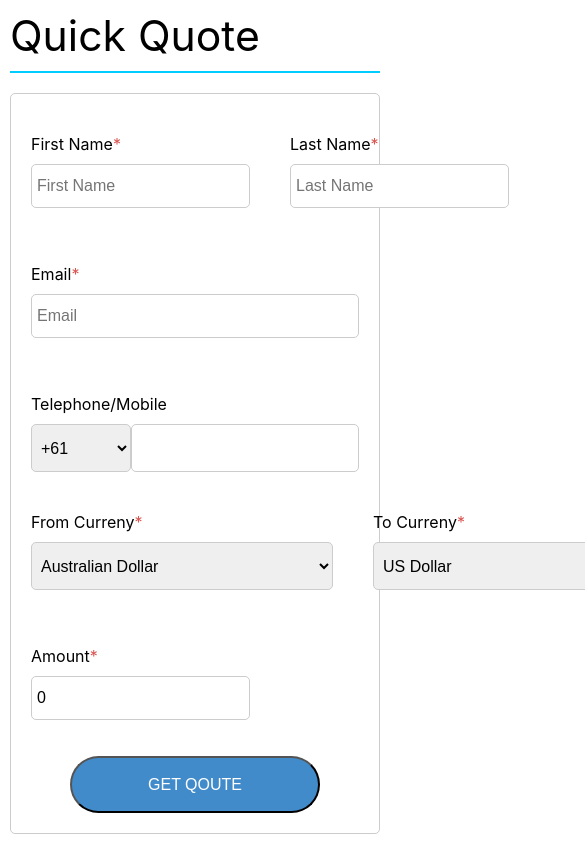
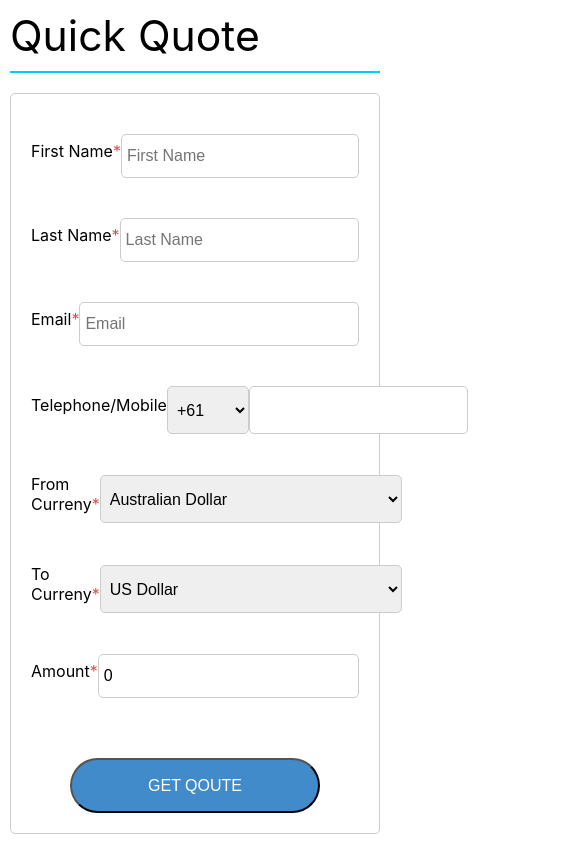
Before and after one commit to wc42888/quote, a React (Create React App) app: page / in a window 390 px wide. Shown: the top 864 px of the page, 585 px wide, since content can reach past the window. Built offline with nearby package versions, Linux system fonts and the light colour scheme.

Commit message:
added responsive

```diff
--- a/src/QuoteForm.js
+++ b/src/QuoteForm.js
@@ -9,6 +9,7 @@ import {
 } from './components';
 import { currencies } from './constants';
 import { LIGHT_GREY } from './typography';
+import { SMALL_SCREEN_SIZE } from './constants';
 
 const QuoteForm = ({
   handleSubmit,
@@ -108,7 +109,6 @@ const QuoteForm = ({
 const Form = styled.form`
   display: flex;
   flex-direction: column;
-  justify-content: space-around;
   flex: 1;
   height: 100%;
   border: 1pt solid ${LIGHT_GREY};
@@ -121,6 +121,10 @@ const Form = styled.form`
 const Section = styled.div`
   display: flex;
   flex: 1;
+
+  @media (max-width: ${SMALL_SCREEN_SIZE}) {
+    flex-direction: column;
+  }
 `;
 
 export default QuoteForm;
--- a/src/components/FieldContainer.js
+++ b/src/components/FieldContainer.js
@@ -1,8 +1,14 @@
 import styled from 'styled-components';
+import { SMALL_SCREEN_SIZE } from '../constants';
 
 export default styled.div`
   display: flex;
   flex: 1;
   margin: 20px;
   flex-direction: column;
+
+  @media (max-width: ${SMALL_SCREEN_SIZE}) {
+    flex-direction: row;
+    align-items: center;
+  }
 `;
--- a/src/components/MobileField.js
+++ b/src/components/MobileField.js
@@ -6,6 +6,7 @@ import Required from './Required';
 import Label from './Label';
 import Select from './Select';
 import { teleCode } from '../constants';
+import { SMALL_SCREEN_SIZE } from '../constants';
 
 const MobileInput = ({ required, label, ...inputProps }) => {
   const renderRequired = () => (required ? <Required>*</Required> : null);
@@ -40,10 +41,14 @@ const MobileInput = ({ required, label, ...inputProps }) => {
 
 const InputSection = styled.div`
   display: flex;
+
+  @media (max-width: ${SMALL_SCREEN_SIZE}) {
+    flex: 1;
+  }
 `;
 
 const StyledSelect = styled(Select)`
-  width: 100px;
+  max-width: 100px;
 `;
 
 export default MobileInput;
--- a/src/components/Select.js
+++ b/src/components/Select.js
@@ -1,5 +1,6 @@
 import styled from 'styled-components';
 import { NORMAL_SIZE, LIGHT_GREY } from '../typography';
+import { SMALL_SCREEN_SIZE } from '../constants';
 
 export default styled.select`
   border: none;
@@ -9,4 +10,8 @@ export default styled.select`
   font-size: ${NORMAL_SIZE};
   height: 3em;
   line-height: 3em;
+
+  @media (max-width: ${SMALL_SCREEN_SIZE}) {
+    flex: 1;
+  }
 `;
--- a/src/constants/index.js
+++ b/src/constants/index.js
@@ -1,2 +1,5 @@
+import { SMALL_SCREEN_SIZE } from './screenSize';
+
 export { default as currencies } from './currencies';
 export { default as teleCode } from './teleCode';
+export { SMALL_SCREEN_SIZE };
--- /dev/null
+++ b/src/constants/screenSize.js
@@ -0,0 +1 @@
+export const SMALL_SCREEN_SIZE = '748px';
```
